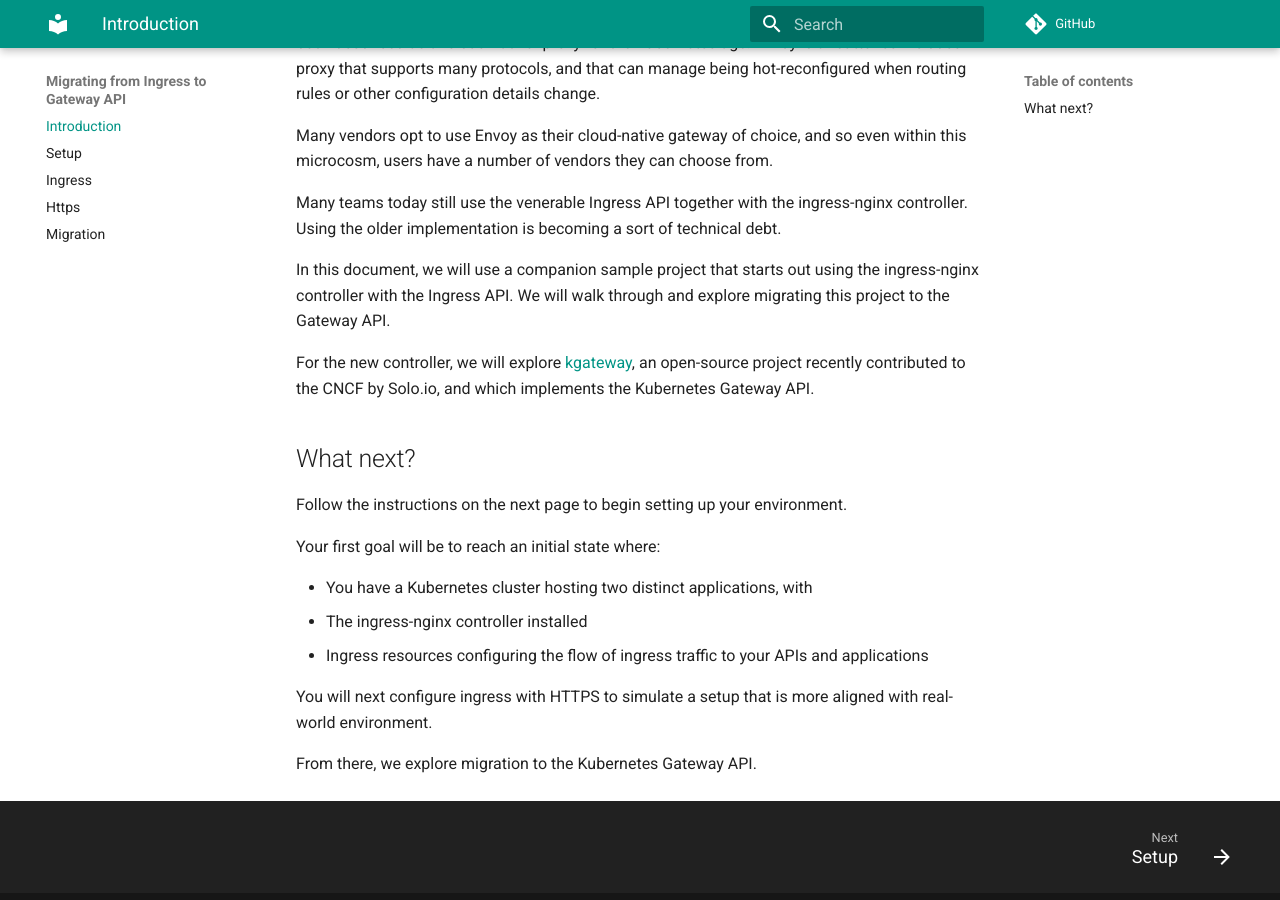
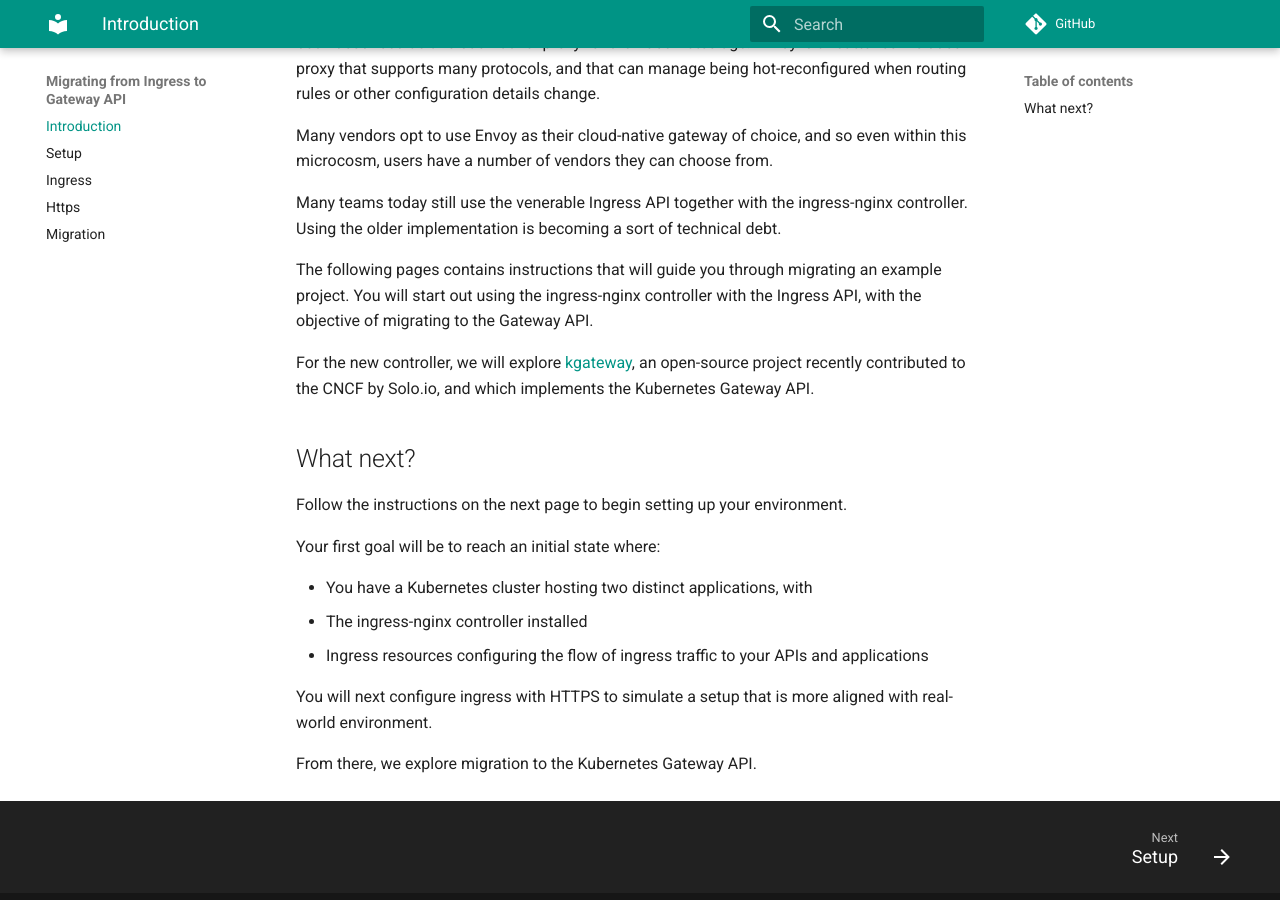
Before and after one commit to eitansuez/ingress-to-gwapi, an MkDocs documentation site: the page built from docs/index.md, in a window 1280 px wide and 900 px high, scrolled down 655 px. Built offline with MkDocs 1.6.1 and Material for MkDocs 9.7.7, drawn with Linux system fonts in a browser that asks for light colours; comment, search, counter and statistics services are not loaded.

Commit message:
edit verbiage in intro

```diff
--- a/docs/index.md
+++ b/docs/index.md
@@ -23,8 +23,8 @@
 Many teams today still use the venerable Ingress API together with the ingress-nginx controller.
 Using the older implementation is becoming a sort of technical debt.
 
-In this document, we will use a companion sample project that starts out using the ingress-nginx controller with the Ingress API.
-We will walk through and explore migrating this project to the Gateway API.
+The following pages contains instructions that will guide you through migrating an example project.
+You will start out using the ingress-nginx controller with the Ingress API, with the objective of migrating to the Gateway API.
 
 For the new controller, we will explore [kgateway](https://kgateway.dev/), an open-source project recently contributed to the CNCF by Solo.io, and which implements the Kubernetes Gateway API.
 
```
